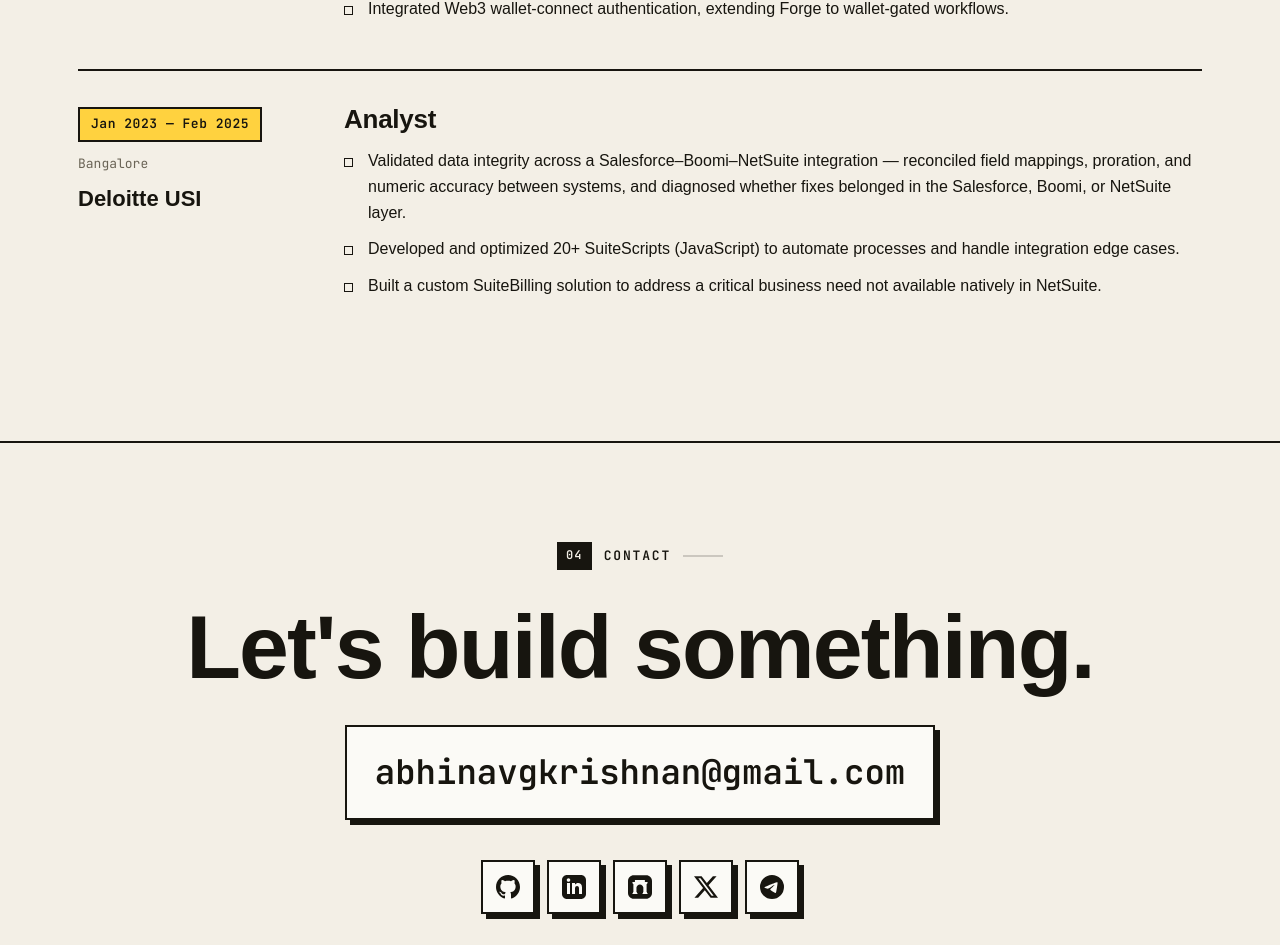
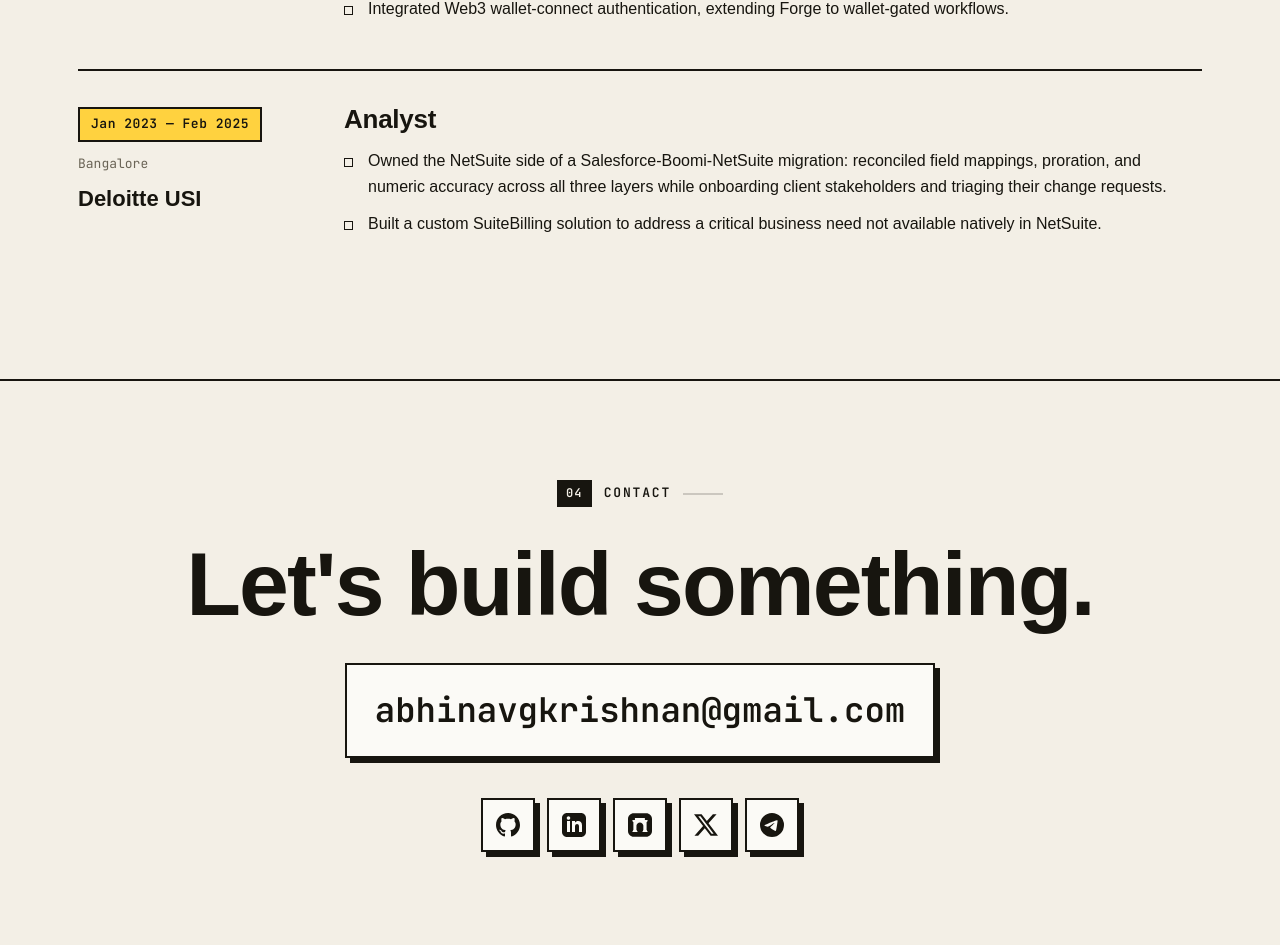
Before and after one commit to abhinavgkrishnan/portfolio, a Next.js app: page / in a window 1280 px wide. Shown: the part 4791-5736 px from the top of the page. Built offline with nearby package versions, Linux system fonts and the light colour scheme; a web font is replaced by a local one.

Commit message:
Sync Deloitte bullets: merge integration + client-facing work

```diff
--- a/src/data/resume.ts
+++ b/src/data/resume.ts
@@ -49,8 +49,7 @@
       period: "Jan 2023 — Feb 2025",
       location: "Bangalore",
       description: [
-        "Validated data integrity across a Salesforce–Boomi–NetSuite integration — reconciled field mappings, proration, and numeric accuracy between systems, and diagnosed whether fixes belonged in the Salesforce, Boomi, or NetSuite layer.",
-        "Developed and optimized 20+ SuiteScripts (JavaScript) to automate processes and handle integration edge cases.",
+        "Owned the NetSuite side of a Salesforce-Boomi-NetSuite migration: reconciled field mappings, proration, and numeric accuracy across all three layers while onboarding client stakeholders and triaging their change requests.",
         "Built a custom SuiteBilling solution to address a critical business need not available natively in NetSuite.",
       ],
     },
```
